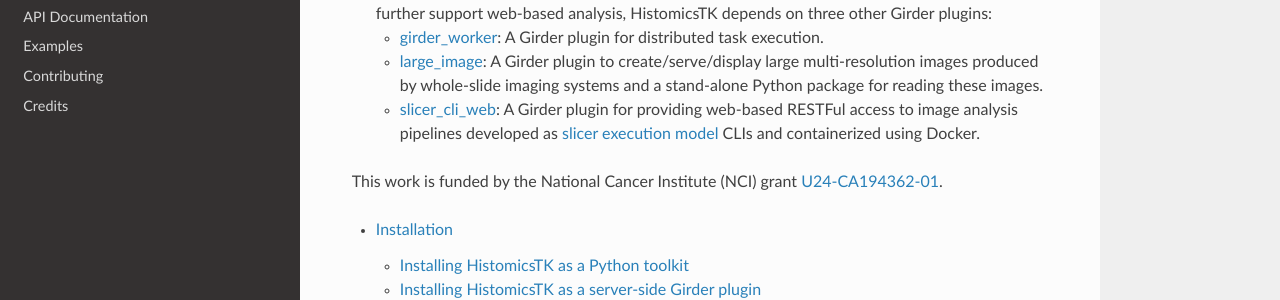
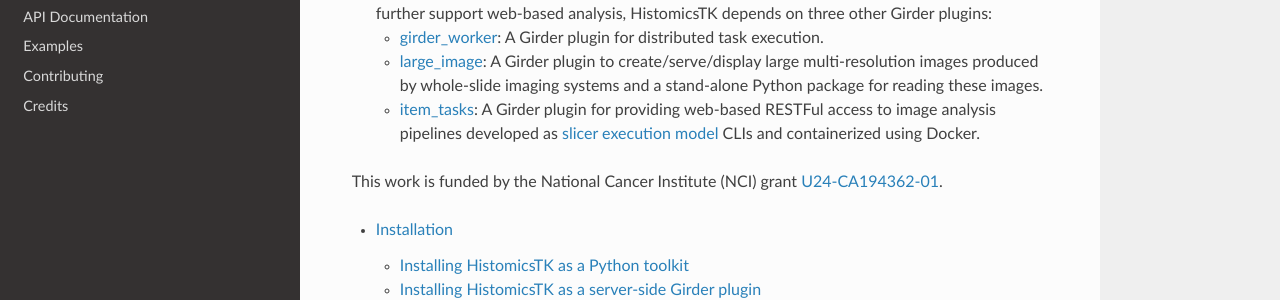
Before and after one commit to DigitalSlideArchive/HistomicsTK, a Sphinx documentation site: the page built from docs/index.rst, in a window 1280 px wide and 900 px high, scrolled down 840 px. Shown: the part 158-458 px from the top of the window. Built offline with Sphinx 7.4.7 and the Read the Docs theme 2.0.0, drawn with Linux system fonts in a browser that asks for light colours; pages that are not in the unit, such as notebooks, are missing from menus.

Commit message:
Update documentation references to slicer_cli_web

```diff
--- a/README.rst
+++ b/README.rst
@@ -66,7 +66,7 @@
   HistomicsTK depends on three other Girder plugins: (i) girder_worker_ for
   distributed task execution and monitoring, (ii) large_image_ for displaying,
   serving, and reading large multi-resolution images produced by whole-slide
-  imaging systems, and (iii) slicer_cli_web_ to provide web-based RESTFul
+  imaging systems, and (iii) item_tasks__ to provide web-based RESTFul
   access to image analysis pipelines developed as `slicer execution model`_
   CLIs and containerized using Docker.
 
@@ -83,5 +83,5 @@
 .. _Girder: http://girder.readthedocs.io/en/latest/
 .. _girder_worker: http://girder-worker.readthedocs.io/en/latest/
 .. _large_image: https://github.com/girder/large_image
-.. _slicer_cli_web: https://github.com/girder/slicer_cli_web
+.. _item_tasks: http://girder.readthedocs.io/en/latest/plugins.html#item-tasks
 .. _slicer execution model: https://www.slicer.org/slicerWiki/index.php/Slicer3:Execution_Model_Documentation
--- a/docs/index.rst
+++ b/docs/index.rst
@@ -51,7 +51,7 @@
   - large_image_: A Girder plugin to create/serve/display large
     multi-resolution images produced by whole-slide imaging systems and a
     stand-alone Python package for reading these images.
-  - slicer_cli_web_: A Girder plugin for providing web-based RESTFul access
+  - item_tasks_: A Girder plugin for providing web-based RESTFul access
     to image analysis pipelines developed as `slicer execution model`_
     CLIs and containerized using Docker.
 
@@ -83,5 +83,5 @@
 .. _Girder: http://girder.readthedocs.io/en/latest/
 .. _girder_worker: http://girder-worker.readthedocs.io/en/latest/
 .. _large_image: https://github.com/girder/large_image
-.. _slicer_cli_web: https://github.com/girder/slicer_cli_web
+.. _item_tasks: http://girder.readthedocs.io/en/latest/plugins.html#item-tasks
 .. _slicer execution model: https://www.slicer.org/slicerWiki/index.php/Slicer3:Execution_Model_Documentation
--- a/docs/installation.rst
+++ b/docs/installation.rst
@@ -52,7 +52,7 @@
 - large_image_: A Girder plugin to create/serve/display large
   multi-resolution images produced by whole-slide imaging systems and a
   stand-alone Python package to read/write these images.
-- slicer_cli_web_: A Girder plugin for providing web-based RESTFul access
+- item_tasks_: A Girder plugin for providing web-based RESTFul access
   to image analysis pipelines developed as slicer execution model
   CLIs and containerized using Docker.
 
@@ -70,5 +70,5 @@
 .. _scikit-image: http://scikit-image.org/
 .. _scikit-learn: http://scikit-learn.org/stable/
 .. _scipy: https://www.scipy.org/
-.. _slicer_cli_web: https://github.com/girder/slicer_cli_web
+.. _item_tasks: http://girder.readthedocs.io/en/latest/plugins.html#item-tasks
 .. _anaconda: https://www.continuum.io/downloads
```
